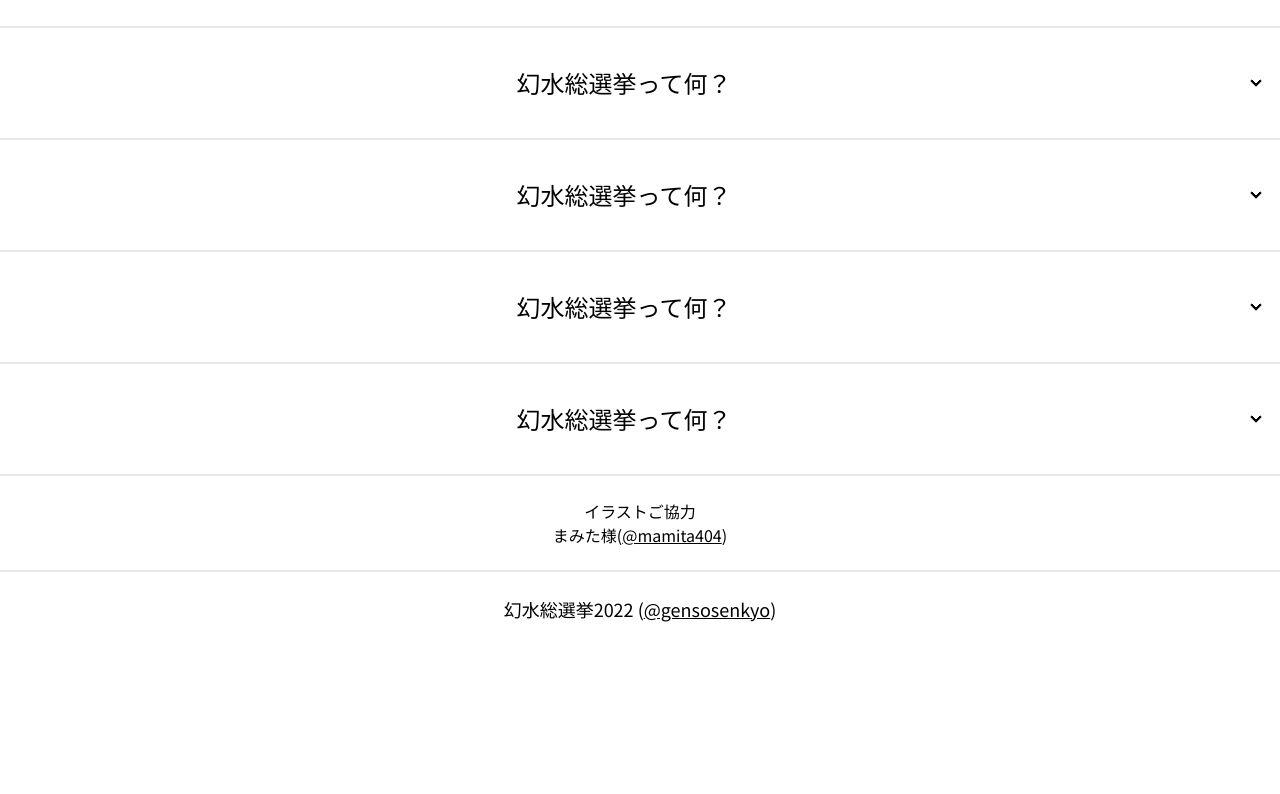
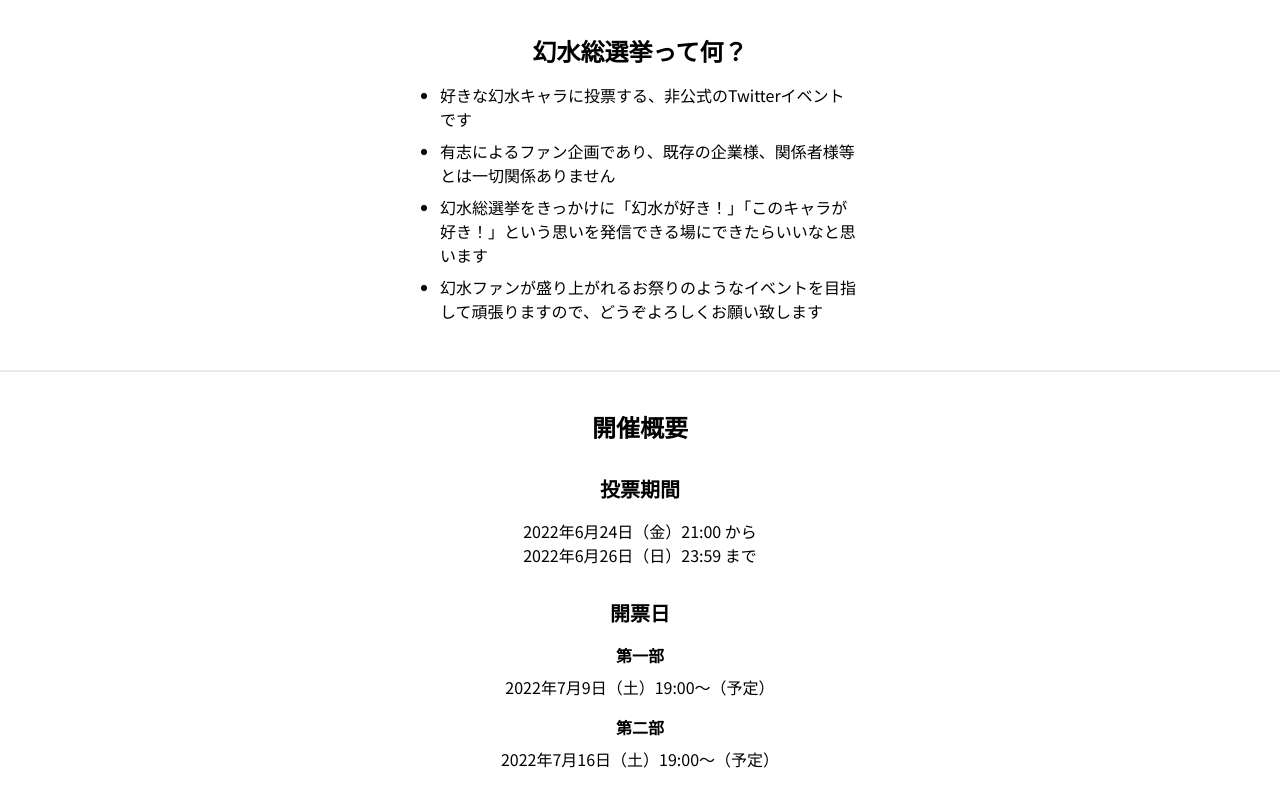
Before and after one commit to true-runes/suikoden-election-2022-frontend, a Next.js app: page / in a window 1280 px wide. Shown: the part 786-1580 px from the top of the page. Before the commit the page ends 1433 px from the top, so only its background shows below. Built offline with nearby package versions, Linux system fonts and the light colour scheme; no server answers; a web font is replaced by a local one.

Commit message:
feat: 🎸 「総選挙とは？」と「開催概要」コンポーネントを正式版へ (#197)

```diff
--- /dev/null
+++ b/components/EventSummary.tsx
@@ -0,0 +1,38 @@
+import type { NextPage } from 'next'
+
+const EventSummary: NextPage = () => {
+  return (
+    <div className="bg-white text-black">
+      <div className="hero">
+        <div className="hero-content text-center">
+          <div className="max-w-md">
+            <h1 className="text-2xl font-bold pb-8">開催概要</h1>
+
+            <div className="pb-8">
+              <h2 className="text-xl font-bold pb-4">投票期間</h2>
+              <div className="text-base">
+                <p>2022年6月24日（金）21:00 から</p>
+                <p>2022年6月26日（日）23:59 まで</p>
+              </div>
+            </div>
+
+            <h2 className="text-xl font-bold pb-4">開票日</h2>
+            <div className="text-base">
+              <div className="pb-4">
+                <p className="font-bold pb-2">第一部</p>
+                <p>2022年7月9日（土）19:00～（予定）</p>
+              </div>
+
+              <div className="pb-4">
+                <p className="font-bold pb-2">第二部</p>
+                <p>2022年7月16日（土）19:00～（予定）</p>
+              </div>
+            </div>
+          </div>
+        </div>
+      </div>
+    </div>
+  )
+}
+
+export default EventSummary
--- a/components/KaishiNichizi.tsx
+++ /dev/null
@@ -1,20 +0,0 @@
-import type { NextPage } from 'next'
-
-const KaishiNichizi: NextPage = () => {
-  return (
-    <div>
-      <div className="hero bg-base-200">
-        <div className="hero-content text-center">
-          <div className="max-w-md">
-            <h1 className="text-5xl font-bold">投票日時</h1>
-            <p className="py-6 text-xl">
-              2022年12月24日 09:00:00 ～ 2022年12月31日 23:59:59
-            </p>
-          </div>
-        </div>
-      </div>
-    </div>
-  )
-}
-
-export default KaishiNichizi
--- a/components/WhatIsGensosenkyo.tsx
+++ b/components/WhatIsGensosenkyo.tsx
@@ -2,25 +2,28 @@ import type { NextPage } from 'next'
 
 const WhatIsGensosenkyo: NextPage = () => {
   return (
-    <div>
-      <div
-        tabIndex={0}
-        className="collapse collapse-arrow border-base-300 bg-base-100"
-      >
-        <input type="checkbox" className="peer" style={{ minHeight: 0 }} />
-        <div className="collapse-title text-2xl font-medium text-center">
-          幻水総選挙って何？
-        </div>
-        <div className="collapse-content">
-          <ul className="py-6 px-6 text-base text-left list-disc">
-            <li>好きなキャラに投票する、ツイッター内のイベントです。</li>
-            <li>
-              非公式のファン企画で、既存の企業様、関係者様等とは一切関係ありません。
-            </li>
-            <li>
-              総選挙を通して幻水ファン盛り上がろうぜ！という趣旨のお祭りですので、よろしくお願い致します。
-            </li>
-          </ul>
+    <div className="bg-white text-black">
+      <div className="hero">
+        <div className="hero-content text-center">
+          <div className="max-w-md">
+            <h1 className="text-2xl font-bold pb-4">幻水総選挙って何？</h1>
+            <div className="text-base text-left">
+              <ul className="list-disc pl-6 pr-2">
+                <li className="pb-2">
+                  好きな幻水キャラに投票する、非公式のTwitterイベントです
+                </li>
+                <li className="pb-2">
+                  有志によるファン企画であり、既存の企業様、関係者様等とは一切関係ありません
+                </li>
+                <li className="pb-2">
+                  幻水総選挙をきっかけに「幻水が好き！」「このキャラが好き！」という思いを発信できる場にできたらいいなと思います
+                </li>
+                <li className="pb-2">
+                  幻水ファンが盛り上がれるお祭りのようなイベントを目指して頑張りますので、どうぞよろしくお願い致します
+                </li>
+              </ul>
+            </div>
+          </div>
         </div>
       </div>
     </div>
--- a/pages/index.tsx
+++ b/pages/index.tsx
@@ -6,11 +6,11 @@ import type { NextPage } from 'next'
 
 import HumbergerNavigation from '../components/HumbergerMenu/Navigation'
 
-import KaishiNichizi from '../components/KaishiNichizi'
-import OshiSerif from '../components/OshiSerif'
-import SenkyoUndou from '../components/SenkyoUndou'
-import KaihyoIllustStatus from '../components/KaihyoIllustStatus'
-import TouhyouCheck from '../components/TouhyouCheck'
+import EventSummary from '../components/EventSummary'
+// import OshiSerif from '../components/OshiSerif'
+// import SenkyoUndou from '../components/SenkyoUndou'
+// import KaihyoIllustStatus from '../components/KaihyoIllustStatus'
+// import TouhyouCheck from '../components/TouhyouCheck'
 
 import WhatIsGensosenkyo from '../components/WhatIsGensosenkyo'
 import IllustratedBy from '../components/IllustratedBy'
@@ -101,27 +101,23 @@ const Home: NextPage = () => {
           </div>
         </div> */}
 
+        <div className="pt-4">
+          <WhatIsGensosenkyo />
+        </div>
+
+        <div className="divider" />
+        <EventSummary />
+
         <div className="divider" />
         <WhatIsGensosenkyo />
 
         <div className="divider" />
-        {/* <KaihyoIllustStatus /> */}
         <WhatIsGensosenkyo />
 
         <div className="divider" />
-        {/* <KaishiNichizi /> */}
-        <WhatIsGensosenkyo />
-
-        <div className="divider" />
-        {/* <OshiSerif /> */}
-        <WhatIsGensosenkyo />
-
-        <div className="divider" />
-
         <IllustratedBy />
 
         <div className="divider" />
-
         <SiteFooter />
       </main>
     </div>
```
